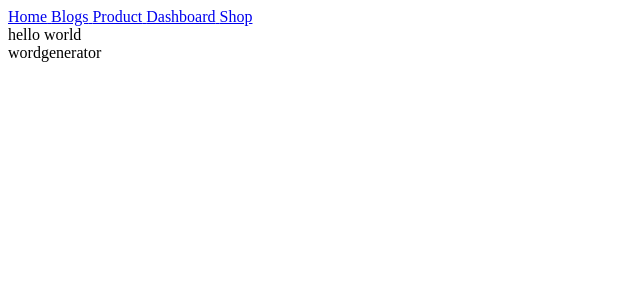
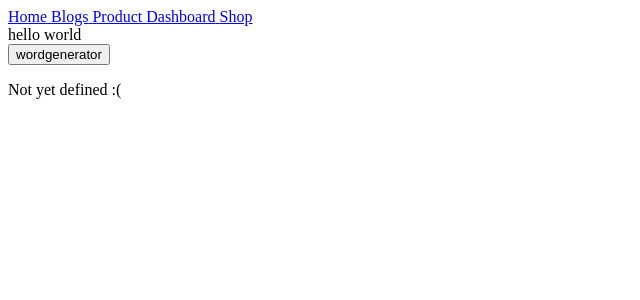
Before and after one commit to syedalirazazaidi/nextjs-pro, a Next.js app: page / in a window 1280 px wide. Shown: the top 300 px of the page, without its empty margins (0-640 px from the left). Built offline with nearby package versions, Linux system fonts and the light colour scheme.

Commit message:
add client server

```diff
--- a/app/shared/wordgenerator.tsx
+++ b/app/shared/wordgenerator.tsx
@@ -1,12 +1,20 @@
 "use client"
-import { useEffect } from "react"
-
+import { useEffect, useState } from "react"
+const words =['hello','hi','network','developer']
 
 export default function WordGenerator() {
+    const [word ,setWord] = useState('Not yet defined :(')
+    const generate=()=>{
+        const randomWord = words[Math.floor(Math.random()*words.length)]
+        setWord(randomWord)
+    }
     useEffect(()=>{
         console.log('client component')
     })
   return (
-    <div>wordgenerator</div>
+    <div><button onClick={generate}>
+        wordgenerator</button>
+        <p> {word}</p>
+        </div>
   )
 }
```
